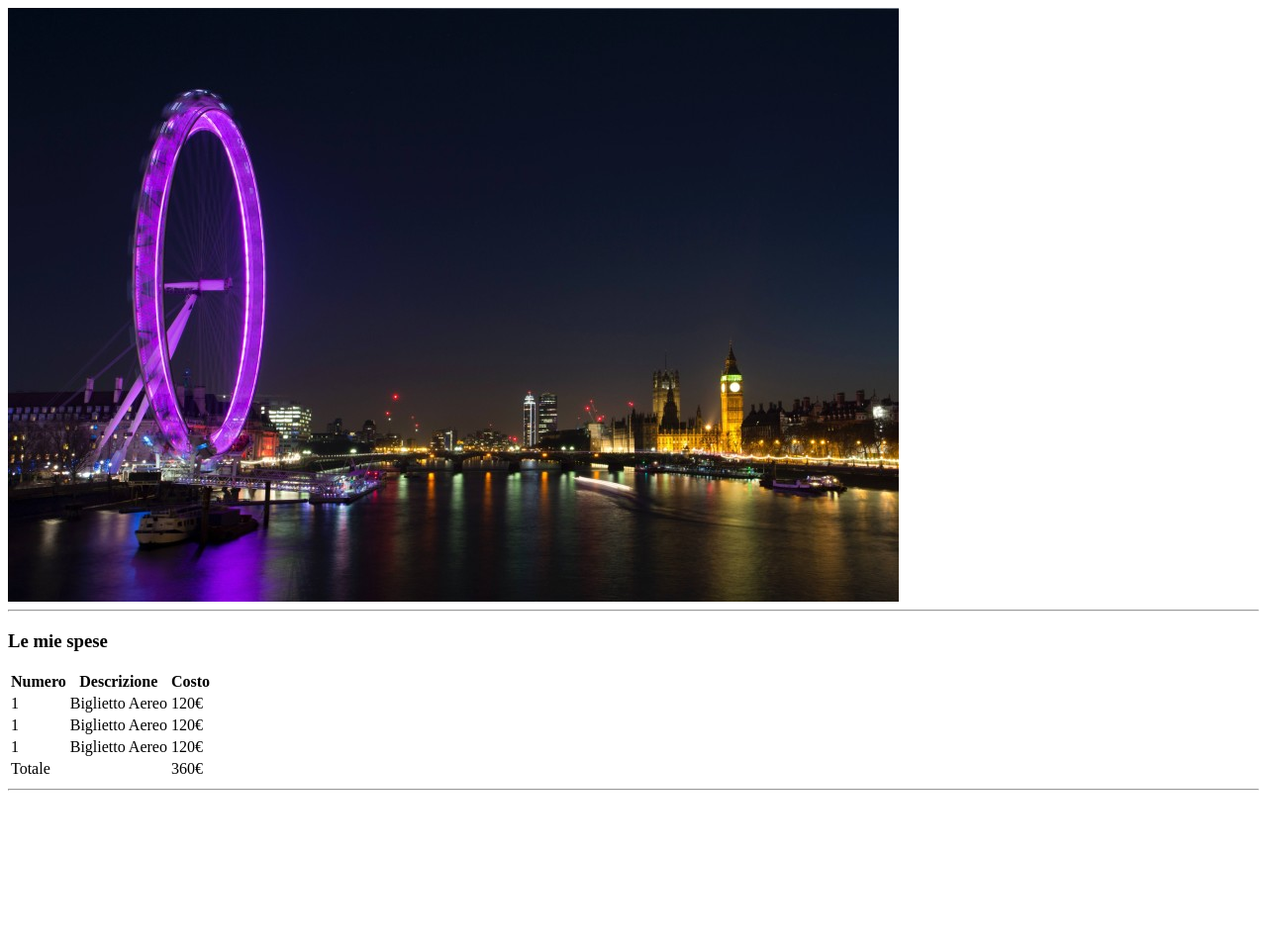
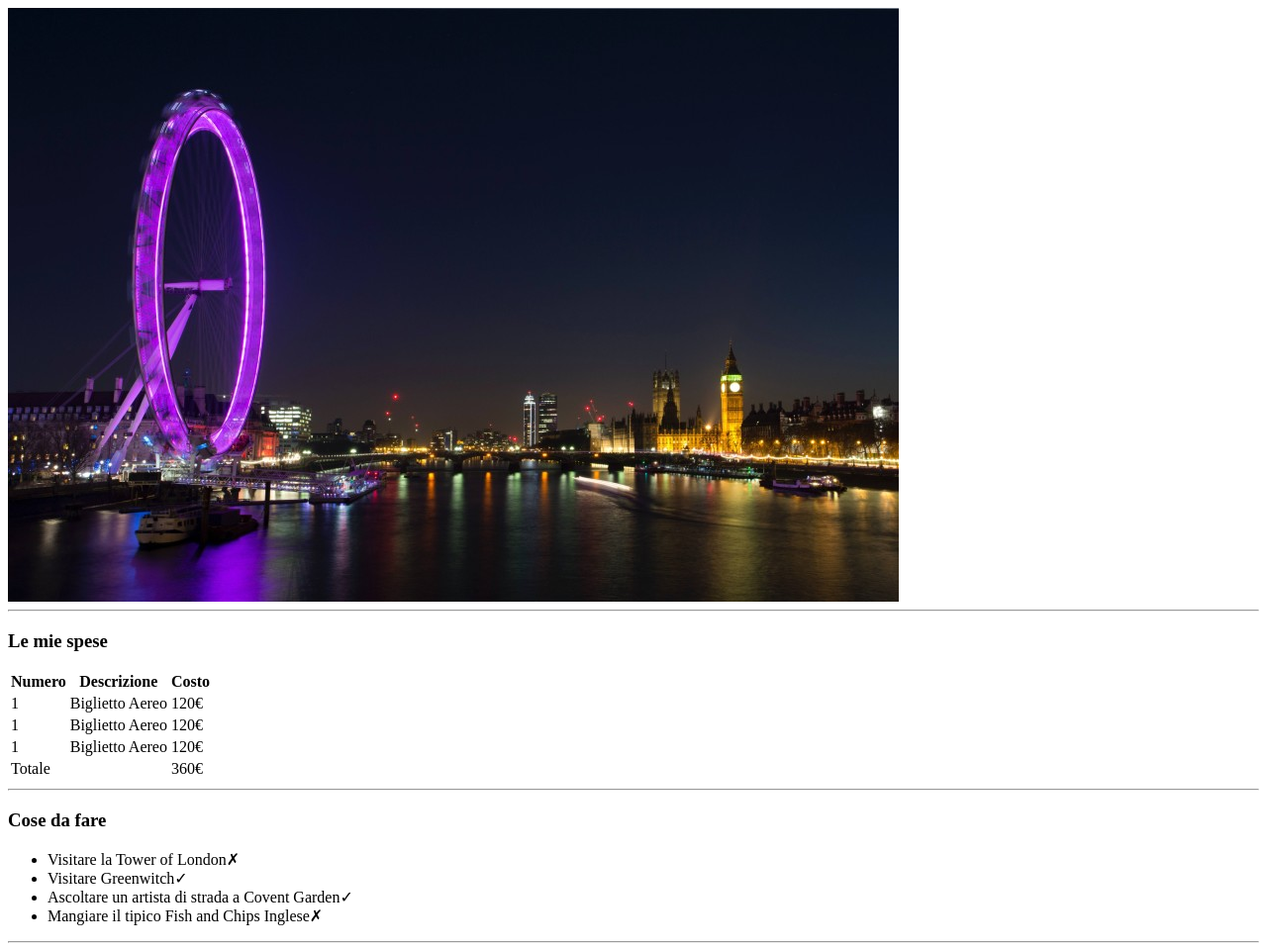
Before and after one commit to AndySMT/html-london-trip, a plain HTML site: page index.html in a window 1280 px wide. Shown: the whole page at 99% size. Before the commit the page ends 807 px from the top, so only its background shows below. Drawn offline with Linux system fonts and the light colour scheme.

Commit message:
added second section whit ul

```diff
--- a/index.html
+++ b/index.html
@@ -46,6 +46,16 @@
             </table>
         </section>
         <hr>
+        <section>
+            <h3>Cose da fare</h3>
+            <ul>
+                <li>Visitare la Tower of London&#10007;</li>
+                <li>Visitare Greenwitch&#10003;</li>
+                <li>Ascoltare un artista di strada a Covent Garden&#10003;</li>
+                <li>Mangiare il tipico Fish and Chips Inglese&#10007;</li>
+            </ul>
+        <hr>
+        </section>
     </main>
 
 </body>
```
